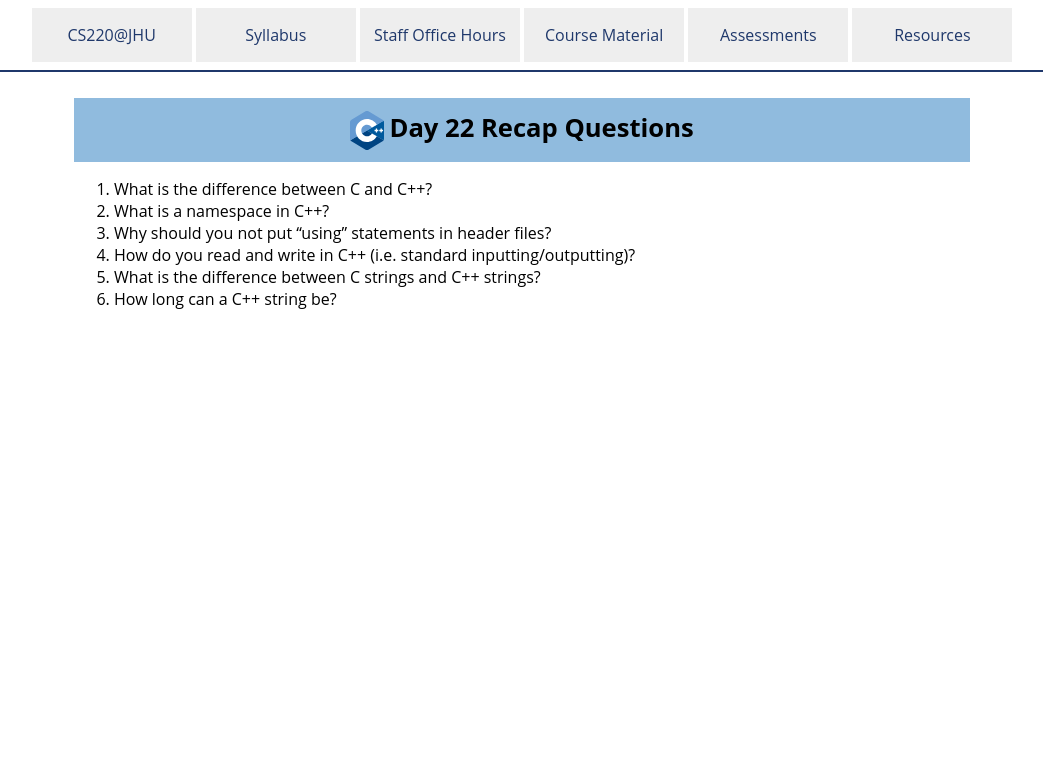
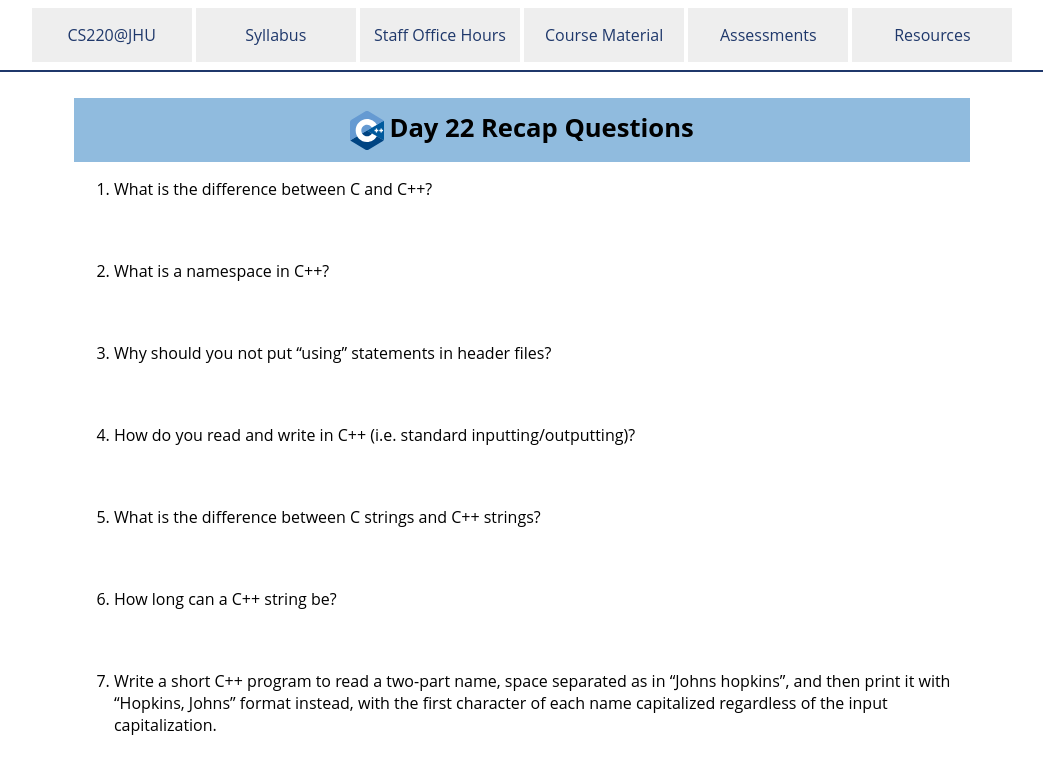
Before and after one commit to jhu-ip/cs220-f26, a Jekyll site: the page built from questions/day22.md, in a window 1280 px wide. Shown: the top 774 px of the page, without its empty margins (118-1161 px from the left). Built offline with Jekyll 4.4.1, drawn with Linux system fonts in a browser that asks for light colours.

Commit message:
updated day22 exercise

```diff
--- a/questions/day22.md
+++ b/questions/day22.md
@@ -6,14 +6,29 @@ reference solutions:
   1. C++ has classes, templates, STL, more convenient text input & output
   2. A way to differentiate items with the same names without confusion/shadowing
   3. Every source file that includes the header will then "use" the namespace.
-  4. "std::cout <<" and "std::cin >>"
-  5. C++ strings don't have null terminators, do have their own type. Don't have to worry about memory (allocation, reallocation, or deallocation). Supports operators like assignment, concatenation, and comparison.
+  4. "std::cout << var" and "std::cin >> var" where 'var' is some declared variable.
+  5. C++ strings don't have null terminators, do have their own (class) type. Don't have to worry about memory (allocation, reallocation, or deallocation). Supports operators like assignment, concatenation, and comparison.
   6. As long as it needs to be (and the heap can support it).
+  7. (see code in day22.cpp)
 ---
 
 1. What is the difference between C and C++?
+<br /><br /><br />
+
 2. What is a namespace in C++?
+<br /><br /><br />
+
 3. Why should you not put "using" statements in header files?
+<br /><br /><br />
+
 4. How do you read and write in C++ (i.e. standard inputting/outputting)?
+<br /><br /><br />
+
 5. What is the difference between C strings and C++ strings?
+<br /><br /><br />
+
 6. How long can a C++ string be?
+<br /><br /><br />
+
+7. Write a short C++ program to read a two-part name, space separated as in "Johns hopkins", and then print it with "Hopkins, Johns" format instead, with the first character of each name capitalized regardless of the input capitalization.
+<br /><br /><br />
```
Also changed, not shown: questions/day18.md (+9 -0 lines), 1 other file.
